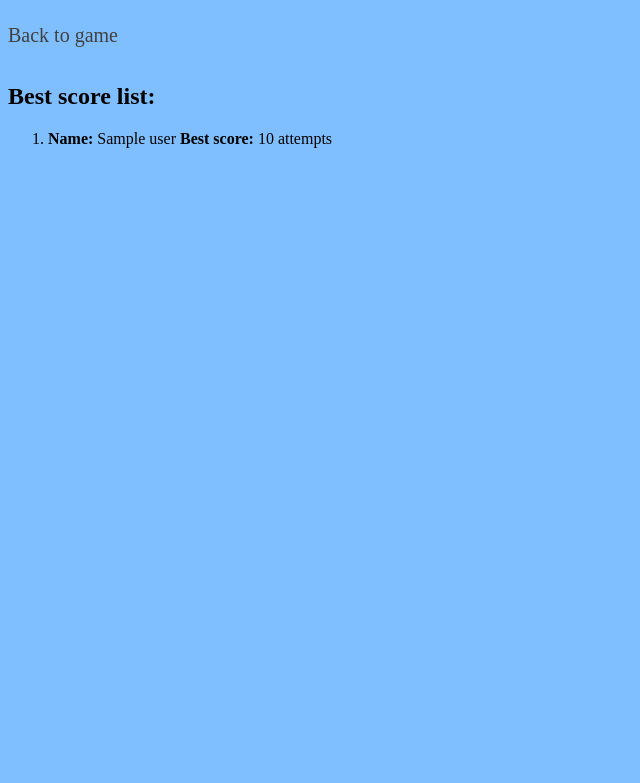
After one commit to urosek66/guess-game, a Flask app: template templates/best_score.html in a window 1280 px wide. The commit adds this page. Shown: the top 783 px of the page, without its empty margins (0-640 px from the left). Run offline with Flask 2, Linux system fonts and the light colour scheme; the template is opened without the code that fills it: most values are stand-ins (such as "Sample title", 1, 10 or a date in 2020).

Commit message:
updating game

```diff
--- a/main.py
+++ b/main.py
@@ -19,17 +19,31 @@ def index():
         email = request.form.get("email")
         password = request.form.get("user_password")
         hashed_password = hashlib.sha256(password.encode()).hexdigest()
+        attempts = 0
+
 
         secret_number = random.randint(1, 30)
 
         user = db.query(User).filter_by(email=email).first()
 
         if not user:
-            user = User(name=name, email=email, password=hashed_password, secret_number=secret_number)
+            user = User(name=name, email=email, password=hashed_password, secret_number=secret_number, attempts=attempts)
             user.save()
 
-        if hashed_password != user.password:
-            return "WRONG PAASSWORD! Try again"
+        if name == "":
+
+            return "Please type your name"
+
+        elif email == "":
+
+            return "Please type your email"
+
+        elif user.deleted == True:
+
+            return "This profile has been deleted"
+
+        elif hashed_password != user.password:
+            return "WRONG PAASSWORD try again"
 
         elif hashed_password == user.password:
             session_token = str(uuid.uuid4())
@@ -60,27 +74,129 @@ def game():
         user_guess = int(request.form.get("number"))
         session_token = request.cookies.get("session_token")
         user = db.query(User).filter_by(session_token=session_token).first()
+        attempts = user.attempts
+        attempts += 1
+        best_score = user.best_score
 
         if user_guess == user.secret_number:
-            text = "Congratulations your are correct."
+            text = f"Congratulations you are correct the number was {user.secret_number}. You had {user.attempts + 1} attempts."
             play_again = "Start over"
             new_secret = random.randint(1, 30)
             user.secret_number = new_secret
+            user.attempts = attempts
+
             user.save()
-            response = make_response(render_template("result.html", text=text, play_again=play_again))
+
+            if not best_score:
+                user.best_score = user.attempts
+                user.save()
+
+            elif attempts < best_score:
+                user.best_score = user.attempts
+                user.save()
+
+            user.attempts = 0
+            user.save()
+
+            response = make_response(render_template("result.html", text=text, play_again=play_again,))
 
             return response
 
         elif user_guess < user.secret_number:
             text = "Sorry your guess is to small."
             play_again = "Play again"
+            user.attempts = attempts
+            user.save()
             return render_template("result.html", text=text, play_again=play_again)
 
         elif user_guess > user.secret_number:
             text = "Sorry your guess is to big."
             play_again = "Play again"
+            user.attempts = attempts
+            user.save()
             return render_template("result.html", text=text, play_again=play_again)
 
 
+@app.route("/profile", methods=["GET"])
+def profile():
+    session_token = request.cookies.get("session_token")
+
+    # get user from the database based on her/his email address
+    user = db.query(User).filter_by(session_token=session_token).first()
+
+    if user:
+        return render_template("profile.html", user=user)
+    else:
+        return redirect(url_for("index"))
+
+
+@app.route("/profile/edit", methods=["GET", "POST"])
+def profile_edit():
+    session_token = request.cookies.get("session_token")
+
+    # get user from the database based on her/his email address
+    user = db.query(User).filter_by(session_token=session_token).first()
+
+    if request.method == "GET":
+        if user:  # if user is found
+            return render_template("profile_edit.html", user=user)
+        else:
+            return redirect(url_for("index"))
+
+    elif request.method == "POST":
+        name = request.form.get("profile-name")
+        email = request.form.get("profile-email")
+        password = request.form.get("profile-password")
+        hashed_password = hashlib.sha256(password.encode()).hexdigest()
+
+        user.name = name
+        user.email = email
+        user.password = hashed_password
+
+        user.save()
+
+        return redirect(url_for("profile"))
+
+
+@app.route("/profile/delete", methods=["GET", "POST"])
+def profile_delete():
+    session_token = request.cookies.get("session_token")
+
+    user = db.query(User).filter_by(session_token=session_token).first()
+
+    if request.method == "GET":
+        if user:
+            return render_template("profile_delete.html", user=user)
+        else:
+            return redirect(url_for("index"))
+
+    elif request.method == "POST":
+
+        user.deleted = True
+        user.save()
+
+        return redirect(url_for("index"))
+
+
+@app.route("/users", methods =["GET"])
+def all_user():
+    users = db.query(User).filter_by(deleted=False).all()
+
+    return render_template("users.html", users=users)
+
+
+@app.route("/score", methods=["GET"])
+def score_list():
+    users = db.query(User).filter_by(deleted=False).order_by("best_score").all()
+
+    return render_template("best_score.html", users=users)
+
+
+@app.route("/user/<user_id>")
+def user_details(user_id):
+    user = db.query(User).get(int(user_id))
+
+    return render_template("user_details.html", user=user)
+
 if __name__ == '__main__':
     app.run(debug=True)
--- a/models.py
+++ b/models.py
@@ -12,3 +12,6 @@ class User(db.Model):
     password = db.Column(db.String)
     secret_number = db.Column(db.Integer, unique=False)
     session_token = db.Column(db.String)
+    deleted = db.Column(db.Boolean, default=False)
+    attempts = db.Column(db.Integer, unique=False)
+    best_score = db.Column(db.Integer, unique=False)
--- /dev/null
+++ b/static/style.css
@@ -0,0 +1,23 @@
+body {
+    background-color: #80bfff;
+}
+
+a {
+    text-decoration: none;
+}
+
+.container {
+    display: flex;
+    flex-direction: column;
+    align-items: center;
+}
+
+header {
+    display: flex;
+    justify-content: space-between;
+}
+
+.link a {
+    color: #404040;
+    font-size: 20px;
+}
--- a/templates/base.html
+++ b/templates/base.html
@@ -5,8 +5,13 @@
         {% block title %}
         <title>Guess game</title>
         {% endblock title %}
+        <link rel="stylesheet" href="/static/style.css">
     </head>
     <body>
+        <header>
+            {% block header %}
+            {% endblock header %}
+        </header>
         {% block content %}
         {% endblock content %}
     </body>
--- /dev/null
+++ b/templates/best_score.html
@@ -0,0 +1,17 @@
+{% extends "base.html" %}
+
+{% block title %}<title>Best score list</title>{% endblock title %}
+{% block header %}
+<p class="link"><a href="/game">Back to game</a></p>
+{% endblock header %}
+
+{% block content %}
+<h2>Best score list:</h2>
+
+<ol>
+        {% for user in users %}
+        <li><strong>Name:</strong> {{ user.name }} <strong>Best score:</strong> {{ user.best_score }} attempts</li>
+        {% endfor %}
+</ol>
+
+{% endblock content %}
--- a/templates/index.html
+++ b/templates/index.html
@@ -1,7 +1,8 @@
 {% extends "base.html" %}
 
 {% block content %}
-<h1>Welcome to the Guess the secret number game</h1>
+<div class="container">
+    <h1>Welcome to the Guess the secret number game</h1>
 <p>Enter your name, email and password and then you can play.</p>
 <form method="post" action="/">
     <input  name="name" type="text" placeholder="Enter name">
@@ -12,4 +13,5 @@
     <br>
     <button type="submit">Submit</button>
 </form>
+</div>
 {% endblock content %}
--- a/templates/result.html
+++ b/templates/result.html
@@ -5,11 +5,12 @@
 {% endblock title %}
 
 {% block content %}
-<p>Hello here are your result</p>
+<div class="container">
+    <h2>Hello here are your result</h2>
 
 <p>{{text}} </p>
 
 <p><a href="/game">{{play_again}}</a></p>
+</div>
 
-<p><a href="/">New player</a></p>
 {% endblock content %}
```
Also changed, not shown: templates/game.html (+13 -1 lines), templates/profile.html (added, +16 -0 lines), templates/profile_delete.html (added, +13 -0 lines), templates/profile_edit.html (added, +26 -0 lines), templates/users.html (added, +18 -0 lines), templates/users_details.html (added, +14 -0 lines).
